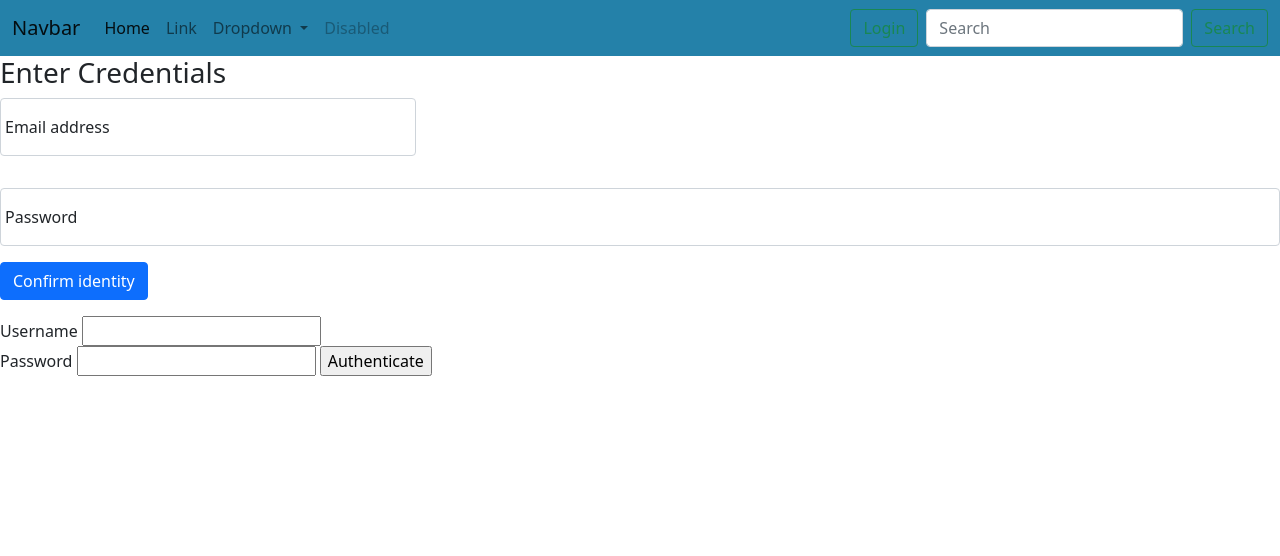
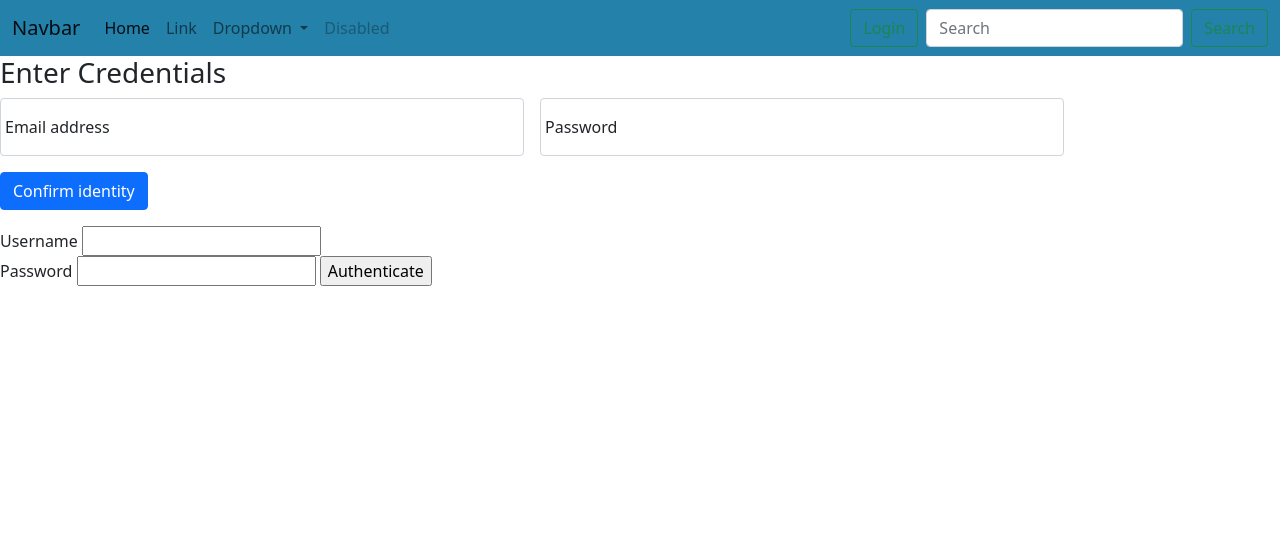
Before and after one commit to kusam-chandrahas-reddy/VulnApp, a Flask app: page /auth in a window 1280 px wide. Shown: the top 556 px of the page. Run offline with Flask 3, Linux system fonts and the light colour scheme; some libraries are stand-ins or nearby versions.

```diff
--- a/templates/login.html
+++ b/templates/login.html
@@ -3,15 +3,15 @@
 {% block content%}
 	<h3>Enter Credentials</h3>
 	<form class="row g-3" method='post' action='/auth'>
-		<div class="form-floating mb-3 col-md-4">
+		<div class="form-floating col-md-5">
 			<input type="email" name='username' name='password' class="form-control" id="floatingInput" placeholder="name@example.com">
 			<label for="floatingInput">Email address</label>
 		  </div>
-		  <div class="form-floating">
+		  <div class="form-floating col-md-5">
 			<input type="password" class="form-control" id="floatingPassword" placeholder="Password">
 			<label for="floatingPassword">Password</label>
 		</div>
-		<div class="col-md-4">
+		<div class="col-4">
 		<button type="submit" class="btn btn-primary mb-3">Confirm identity</button>
 		</div>
 	</form>
```
